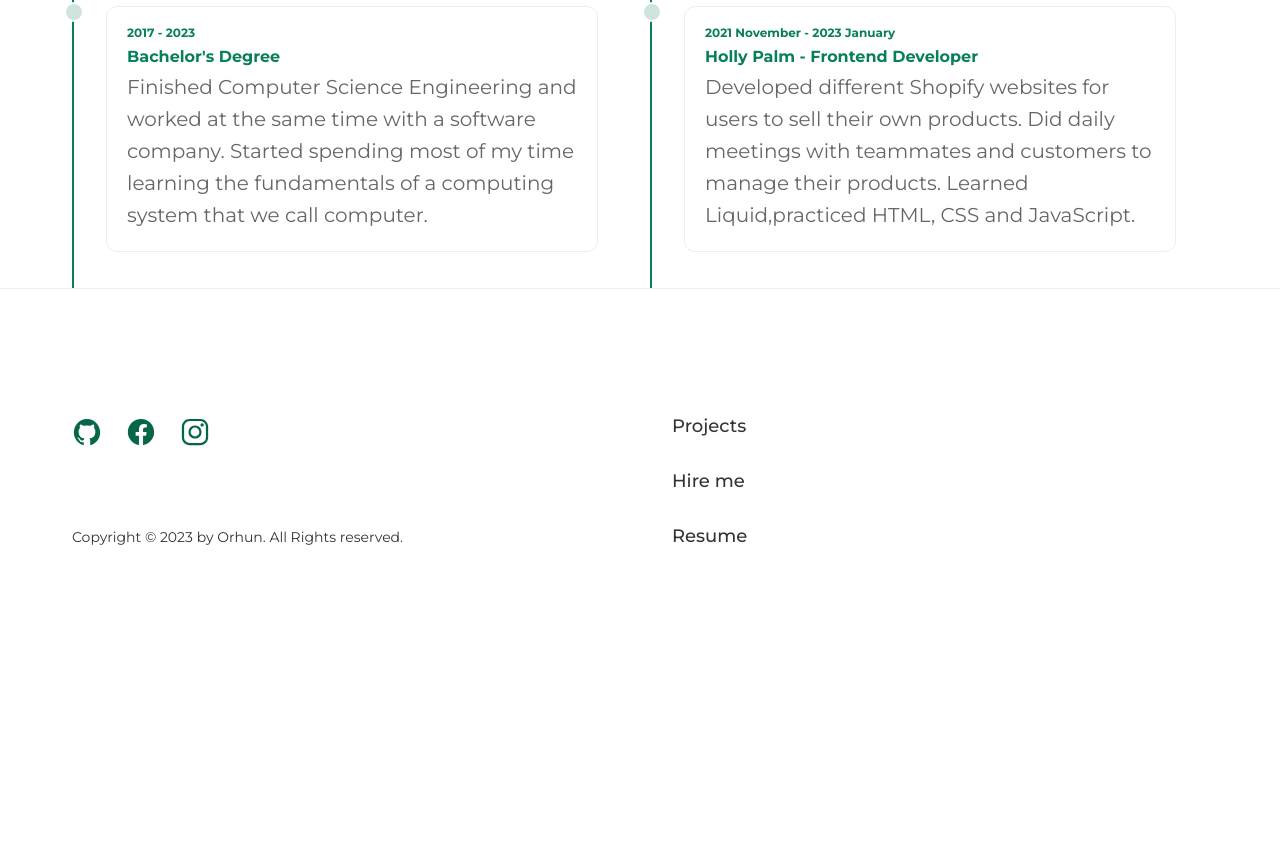
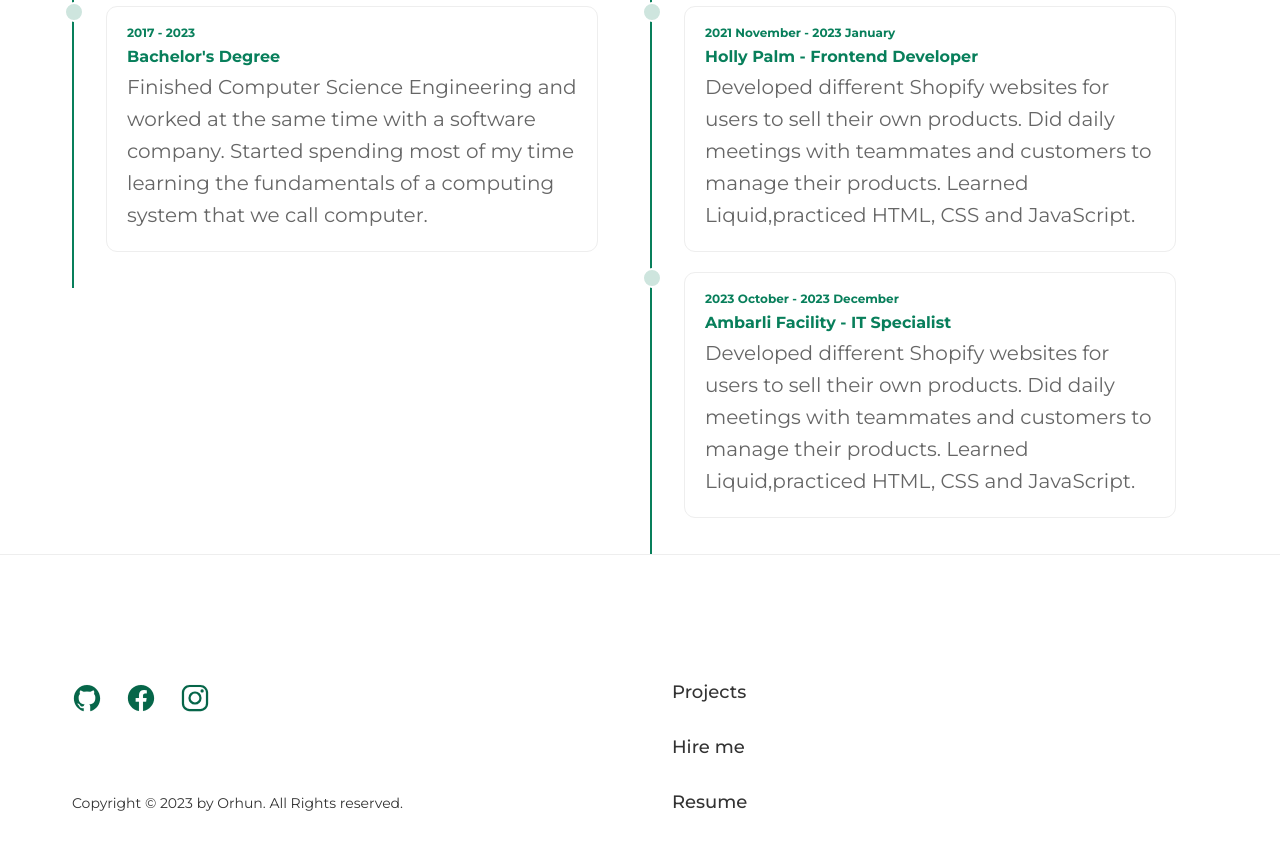
Before and after one commit to orhunaka/my_portfolio, a plain HTML site: page index.html in a window 1280 px wide. Shown: the part 4089-4938 px from the top of the page. Before the commit the page ends 4762 px from the top, so only its background shows below. Drawn offline with nearby package versions, Linux system fonts and the light colour scheme; some packages are replaced by stand-ins of ours; a script that the page names is missing.

Commit message:
added ambarli facility

```diff
--- a/index.html
+++ b/index.html
@@ -389,6 +389,19 @@
                     HTML, CSS and JavaScript.
                   </p>
                 </div>
+
+                <div class="edu-exp-box">
+                  <h4 class="edu-exp-year">2023 October - 2023 December</h4>
+                  <h3 class="edu-exp-cont-title">
+                    Ambarli Facility - IT Specialist
+                  </h3>
+                  <p class="which-edu-exp">
+                    Developed different Shopify websites for users to sell their
+                    own products. Did daily meetings with teammates and
+                    customers to manage their products. Learned Liquid,practiced
+                    HTML, CSS and JavaScript.
+                  </p>
+                </div>
               </div>
             </div>
           </div>
```
